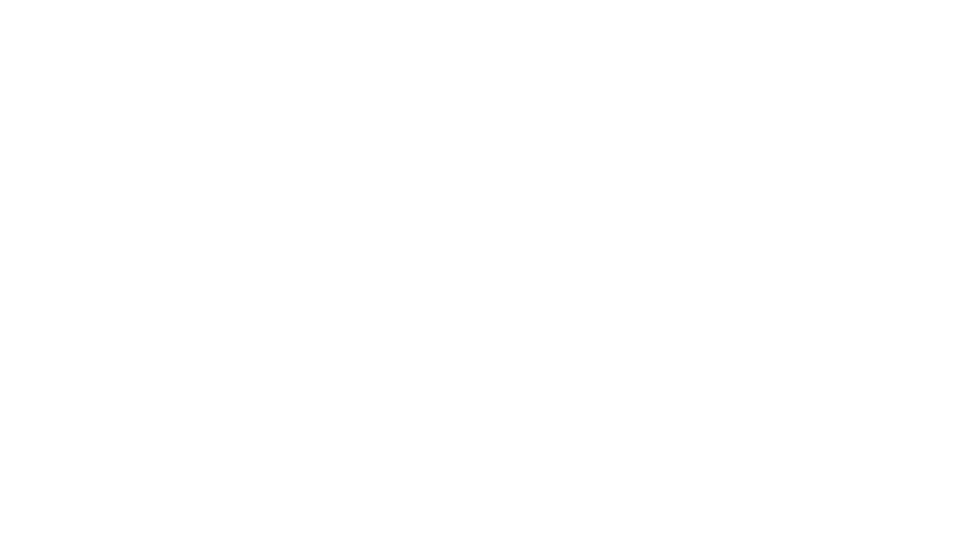
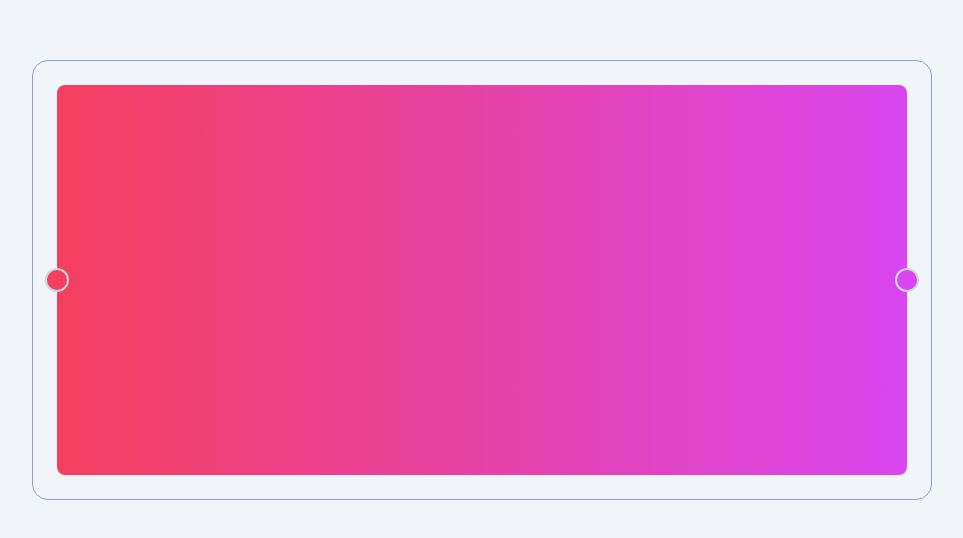
Before and after one commit to luizd30/nextjs-gradient-app, a Next.js app: page / in a window 1280 px wide. Shown: the part 120-658 px from the top of the page, without its empty margins (158-1121 px from the left). Built offline with nearby package versions, Linux system fonts and the light colour scheme.

Commit message:
feat: add gradient-maker component

```diff
--- /dev/null
+++ b/src/app/components/gradient/gradient-maker.tsx
@@ -0,0 +1,10 @@
+import React from "react";
+import { GradientTrack } from "./gradient.track";
+
+export const GradientMaker = () => {
+  return (
+    <div className="relative flex gap-4 flex-col px-3 py-6 w-[900px] border border-slate-400 rounded-2xl">
+      <GradientTrack />
+    </div>
+  );
+};
--- /dev/null
+++ b/src/app/components/gradient/gradient-preview.tsx
@@ -0,0 +1,35 @@
+"use client";
+import { GradientType } from "@/app/types/gradient";
+import React from "react";
+
+const DEAFULTGRADIENT: GradientType = {
+  angle: "90",
+  type: "linear",
+  colors: [
+    { id: "1", color: "f43f5e", position: 0 },
+    { id: "2", color: "d946ef", position: 100 },
+  ],
+}; //remove after done
+
+type Props = {
+  gradient?: GradientType;
+};
+
+const cssGradient = (gradient: GradientType) => {
+  const { angle, type, colors } = gradient;
+
+  const _angle = type === "linear" ? `${angle}deg` : "radial";
+  const _colors = colors.map(({ color, position }) => `#${color} ${position}%`);
+
+  return `${type}-gradient(${_angle}, ${_colors.join(",")})`;
+};
+
+export const GradientPreview = ({ gradient = DEAFULTGRADIENT }: Props) => {
+
+  return (
+    <div
+      className="rounded-lg h-full mx-3"
+      style={{ background: cssGradient(gradient) }}
+    />
+  );
+};
--- /dev/null
+++ b/src/app/components/gradient/gradient.track.tsx
@@ -0,0 +1,54 @@
+"use client";
+
+import React, { useState } from "react";
+import { GradientPreview } from "./gradient-preview";
+import { Pointer } from "./pointer";
+import { GradientType } from "@/app/types/gradient";
+import useElementSize from "@/app/hooks/useSize";
+
+const DEAFULTGRADIENT: GradientType = {
+  angle: "90",
+  type: "linear",
+  colors: [
+    { id: "1", color: "f43f5e", position: 0 },
+    { id: "2", color: "d946ef", position: 100 },
+  ],
+};
+
+export const GradientTrack = () => {
+  const [gradient, setGradient] = useState({
+    angle: "90",
+    type: "linear",
+    colors: [
+      { id: "1", color: "f43f5e", position: 0 },
+      { id: "2", color: "d946ef", position: 100 },
+    ],
+  });
+
+  const { ref } = useElementSize();
+
+  const updatePosition = (data: { id: string; position: number }) => {
+    const { id, position } = data;
+
+    setGradient((state) => {
+      const newColors = state.colors.map((color) =>
+        color.id === id ? { ...color, position: position } : color
+      );
+      const sortColor = newColors.sort((a, b) => a.position - b.position);
+      return { ...state, colors: sortColor };
+    });
+  };
+
+  return (
+    <div className=" relative w-full h-[390px]" ref={ref}>
+      {gradient.colors.map((color) => (
+        <Pointer
+          color={color}
+          onChange={(e) => updatePosition(e)}
+          key={color.id}
+        />
+      ))}
+      <GradientPreview gradient={gradient} />
+    </div>
+  );
+};
--- /dev/null
+++ b/src/app/components/gradient/pointer.tsx
@@ -0,0 +1,67 @@
+"use client";
+
+import { UseMovePosition, clamp, useMove } from "@/app/hooks/useMove";
+import {} from "@/app/hooks/useSize";
+import { ColorType } from "@/app/types/gradient";
+import React, { useEffect, useRef } from "react";
+
+type Props = {
+  color: ColorType;
+  onChange: ({ id, position }: { id: string; position: number }) => void;
+};
+
+export const pixelToPercentage = (
+  value: number,
+  elementWidth: number,
+  containerWidth: number
+) => {
+  return Math.floor(containerWidth * (value / 100) - elementWidth / 2);
+};
+
+export const Pointer = ({ color, onChange }: Props) => {
+  const { id, color: hexColor, position } = color;
+
+  const _position = useRef({ x: 0, y: 0 });
+
+  const { ref } = useMove(changePosition);
+
+  function changePosition(mouse: UseMovePosition) {
+    const step = 100;
+    if (ref.current && ref.current.parentElement) {
+      const pointer = ref.current.getBoundingClientRect();
+      const container = ref.current.parentElement.getBoundingClientRect();
+
+      const max = container.width - pointer.width;
+
+      const stepWidth = max / step;
+      const closestStep = Math.floor((mouse.x - 12) / stepWidth);
+
+      onChange({ id: id, position: clamp(closestStep, 0, 100) });
+    }
+  }
+
+  useEffect(() => {
+    if (ref.current && ref.current.parentElement) {
+      const pointer = ref.current.getBoundingClientRect();
+      const container = ref.current.parentElement.getBoundingClientRect();
+
+      const posX = (position / 100) * (container.width - pointer.width);
+      const posY = container.height / 2 - pointer.height / 2;
+
+      _position.current.x = posX;
+      _position.current.y = posY;
+    }
+  }, [position]);
+
+  return (
+    <span
+      ref={ref}
+      className="block absolute w-6 h-6 border-2 border-slate-300 rounded-full"
+      style={{
+        background: `#${hexColor}`,
+        left: `${_position.current.x}px`,
+        top: `${_position.current.y}px  `,
+      }}
+    />
+  );
+};
--- /dev/null
+++ b/src/app/hooks/useMounted.ts
@@ -0,0 +1,7 @@
+import { useEffect, useState } from 'react';
+
+export function useMounted() {
+  const [mounted, setMounted] = useState(false);
+  useEffect(() => setMounted(true), []);
+  return mounted;
+}
--- /dev/null
+++ b/src/app/hooks/useMove.ts
@@ -0,0 +1,129 @@
+import { useEffect, useRef, useState } from "react";
+
+export interface UseMovePosition {
+  x: number;
+  y: number;
+}
+
+export function clamp(value: number, min: number, max: number) {
+  return value < min ? min : value > max ? max : value;
+}
+
+export function clampUseMovePosition(position: UseMovePosition) {
+  return {
+    x: clamp(position.x, 0, 1),
+    y: clamp(position.y, 0, 1),
+  };
+}
+
+export function useMove<T extends HTMLElement = HTMLDivElement>(
+  onChange: (value: UseMovePosition) => void
+) {
+  const ref = useRef<T>(null);
+  const mounted = useRef<boolean>(false);
+  const isSliding = useRef(false);
+  const frame = useRef(0);
+
+  useEffect(() => {
+    mounted.current = true;
+  }, []);
+
+  useEffect(() => {
+    const onScrub = ({ x, y }: UseMovePosition) => {
+      cancelAnimationFrame(frame.current);
+
+      frame.current = requestAnimationFrame(() => {
+        if (mounted.current && ref.current && ref.current.parentElement) {
+          ref.current.style.userSelect = "none";
+          const parent = ref.current.parentElement.getBoundingClientRect();
+
+          const _x = x - parent.left;
+          const _y = y - parent.top;
+
+          onChange({ x: _x, y: _y });
+
+          /* console.log({
+            x: Math.round(x - rect.width / 2 - parentRect.left),
+            y: Math.round(y - rect.width / 2 - parentRect.top),
+          });
+          console.log({
+            maxX: Math.round(parentRect.width - 24),
+            maxY: Math.round(parentRect.height - 24),
+          }); */
+        }
+      });
+    };
+
+    const bindEvents = () => {
+      document.addEventListener("mousemove", onMouseMove);
+      document.addEventListener("mouseup", stopScrubbing);
+      document.addEventListener("touchmove", onTouchMove);
+      document.addEventListener("touchend", stopScrubbing);
+    };
+
+    const unbindEvents = () => {
+      document.removeEventListener("mousemove", onMouseMove);
+      document.removeEventListener("mouseup", stopScrubbing);
+      document.removeEventListener("touchmove", onTouchMove);
+      document.removeEventListener("touchend", stopScrubbing);
+    };
+
+    const startScrubbing = () => {
+      if (!isSliding.current && mounted.current) {
+        isSliding.current = true;
+        bindEvents();
+      }
+    };
+
+    const stopScrubbing = () => {
+      if (isSliding.current && mounted.current) {
+        isSliding.current = false;
+
+        unbindEvents();
+      }
+    };
+
+    const onMouseDown = (event: MouseEvent) => {
+      startScrubbing();
+      event.preventDefault();
+      onMouseMove(event);
+    };
+
+    const onMouseMove = (event: MouseEvent) =>
+      onScrub({ x: event.clientX, y: event.clientY });
+
+    const onTouchStart = (event: TouchEvent) => {
+      if (event.cancelable) {
+        event.preventDefault();
+      }
+
+      startScrubbing();
+      onTouchMove(event);
+    };
+
+    const onTouchMove = (event: TouchEvent) => {
+      if (event.cancelable) {
+        event.preventDefault();
+      }
+
+      onScrub({
+        x: event.changedTouches[0].clientX,
+        y: event.changedTouches[0].clientY,
+      });
+    };
+
+    ref.current?.addEventListener("mousedown", onMouseDown);
+    ref.current?.addEventListener("touchstart", onTouchStart, {
+      passive: false,
+    });
+
+    return () => {
+      if (ref.current) {
+        ref.current.removeEventListener("mousedown", onMouseDown);
+        ref.current.removeEventListener("touchstart", onTouchStart);
+      }
+    };
+  }, []);
+
+  return { ref };
+}
--- /dev/null
+++ b/src/app/hooks/useSize.ts
@@ -0,0 +1,28 @@
+import React, { useEffect, useRef, useState } from "react";
+
+export type TypeSize = { width: number; height: number };
+
+const useElementSize = <T extends HTMLElement = HTMLDivElement>() => {
+  const ref = useRef<T>(null);
+  const [size, setSize] = useState<TypeSize>({ width: 0, height: 0 });
+
+  useEffect(() => {
+    const handleResize = () => {
+      if (!ref.current) return;
+
+      const { width, height } = ref.current.getBoundingClientRect();
+      setSize({ width: Math.floor(width), height: Math.floor(height) });
+    };
+
+    window.addEventListener("resize", handleResize);
+
+    handleResize();
+    return () => {
+      window.removeEventListener("resize", handleResize);
+    };
+  }, []);
+
+  return { ref, size };
+};
+
+export default useElementSize;
--- a/src/app/page.tsx
+++ b/src/app/page.tsx
@@ -1,3 +1,9 @@
+import { GradientMaker } from "./components/gradient/gradient-maker";
+
 export default function Home() {
-  return <main></main>;
+  return (
+    <main className="h-full bg-slate-100 flex items-center justify-center">
+      <GradientMaker></GradientMaker>
+    </main>
+  );
 }
--- /dev/null
+++ b/src/app/types/gradient.ts
@@ -0,0 +1,7 @@
+export type ColorType = { id: string; color: string; position: number };
+
+export type GradientType = {
+  angle: string;
+  type: string;
+  colors: ColorType[];
+};
```
